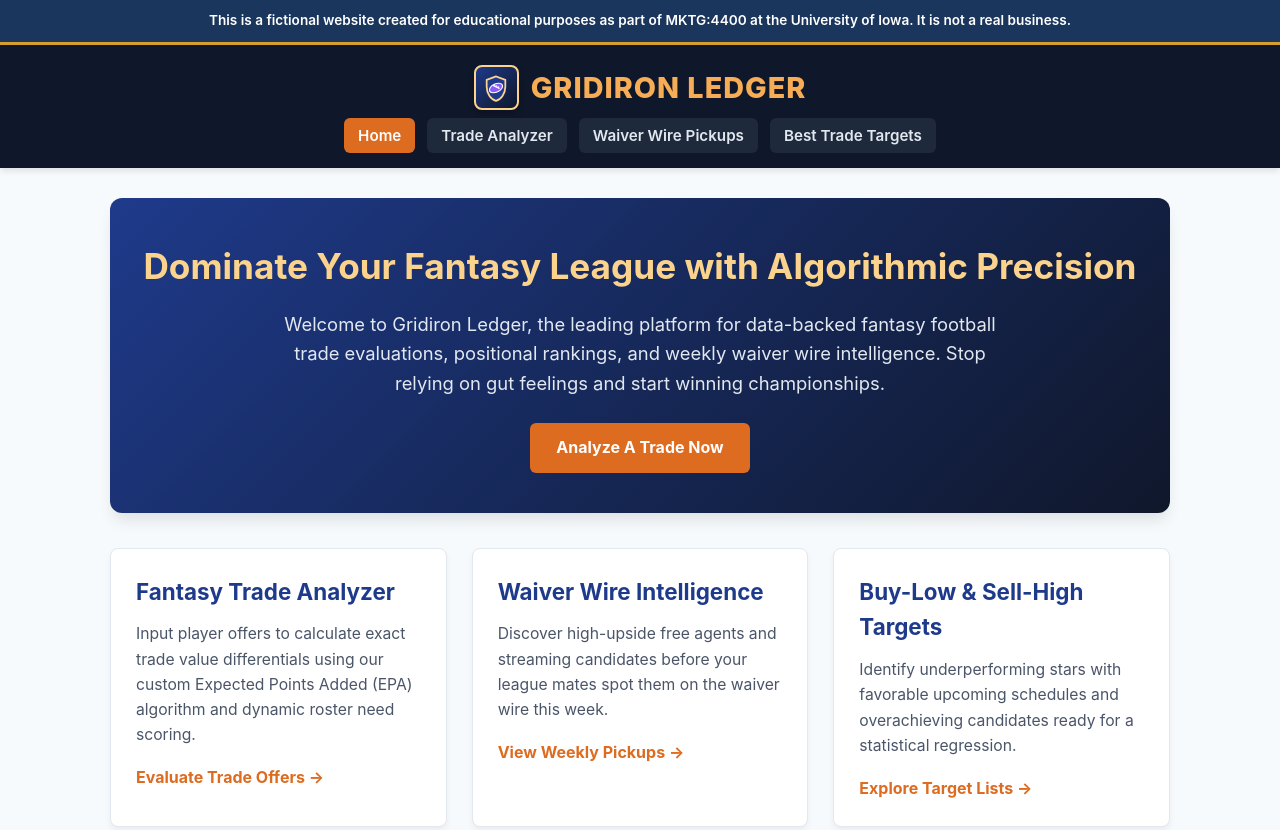
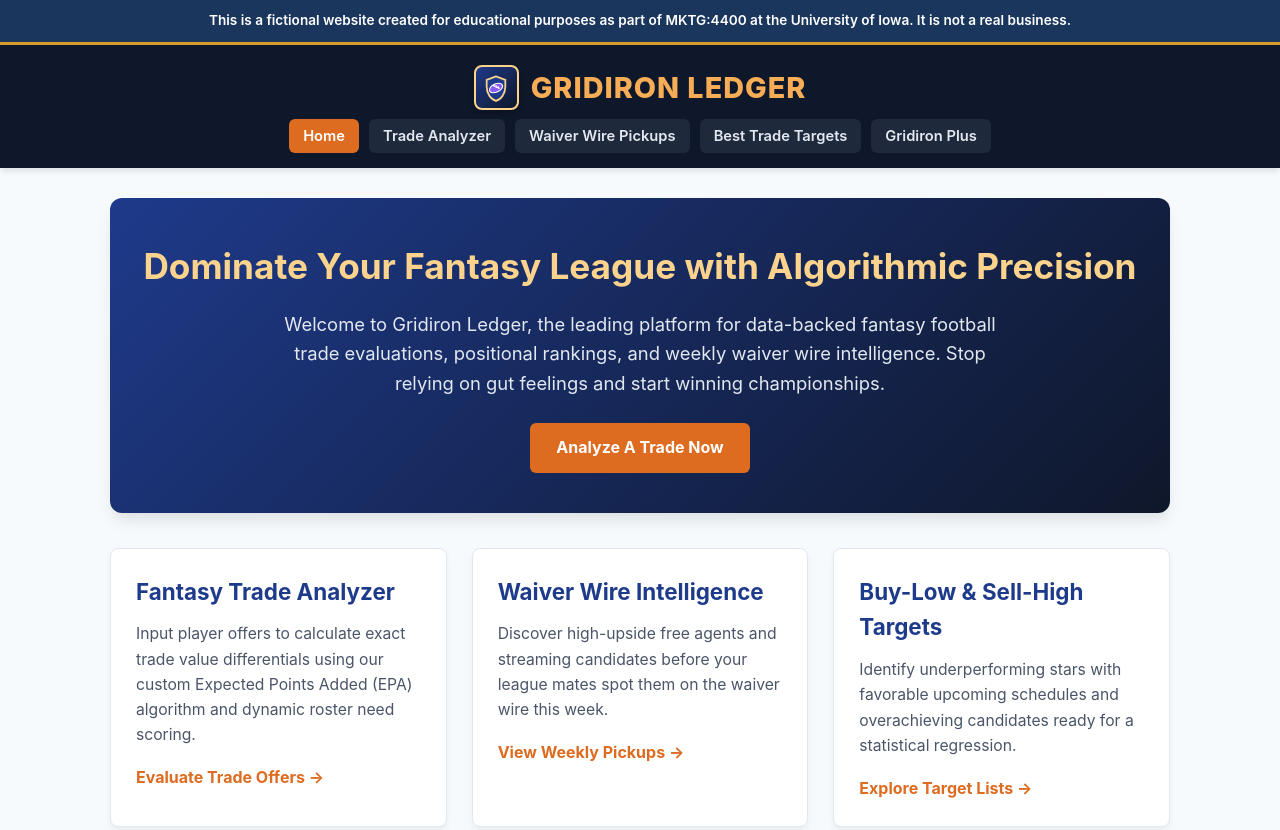
Before and after one commit to tsevert-uiowa/fantasy-football-trade-calculator, a plain HTML site: page index.html in a window 1280 px wide. Shown: the top 830 px of the page. Drawn offline with Linux system fonts and the light colour scheme.

Commit message:
Adjust layout spacing and footer links in index.html

```diff
--- a/index.html
+++ b/index.html
@@ -77,7 +77,7 @@
             display: flex;
             flex-wrap: wrap;
             justify-content: center;
-            gap: 12px;
+            gap: 10px;
         }
         nav a {
             color: #e2e8f0;
@@ -87,7 +87,7 @@
             border-radius: 6px;
             background-color: #1e293b;
             transition: background 0.2s ease, color 0.2s ease;
-            font-size: 0.95rem;
+            font-size: 0.92rem;
             text-align: center;
         }
         nav a:hover, nav a.active {
@@ -290,7 +290,6 @@
         <div class="header-container">
             <a href="index.html" class="brand-wrapper">
                 <div class="logo-emblem">
-                    <!-- Shield & Football Logo Graphic -->
                     <svg viewBox="0 0 24 24" fill="none" xmlns="http://www.w3.org/2000/svg">
                         <path d="M12 2L4 5V11C4 16.55 7.41 21.74 12 23C16.59 21.74 20 16.55 20 11V5L12 2Z" fill="#1e3a8a" stroke="#fbd38d" stroke-width="1.5"/>
                         <ellipse cx="12" cy="12" rx="6" ry="3.5" transform="rotate(-25 12 12)" fill="#8b5cf6" stroke="#ffffff" stroke-width="1"/>
@@ -308,6 +307,7 @@
                     <li><a href="trade-analyzer.html">Trade Analyzer</a></li>
                     <li><a href="waiver-wire.html">Waiver Wire Pickups</a></li>
                     <li><a href="trade-targets.html">Best Trade Targets</a></li>
+                    <li><a href="gridiron-plus.html">Gridiron Plus</a></li>
                 </ul>
             </nav>
         </div>
@@ -420,7 +420,8 @@
                 <a href="index.html">Home</a> |
                 <a href="trade-analyzer.html">Trade Analyzer</a> |
                 <a href="waiver-wire.html">Waiver Wire Pickups</a> |
-                <a href="trade-targets.html">Best Trade Targets</a>
+                <a href="trade-targets.html">Best Trade Targets</a> |
+                <a href="gridiron-plus.html">Gridiron Plus</a>
             </div>
             <p>&copy; 2026 Gridiron Ledger Analytics. All rights reserved.</p>
             <div class="disclaimer-banner" style="margin-top: 15px; border: none; background: transparent; color: #cbd5e0;">
```
